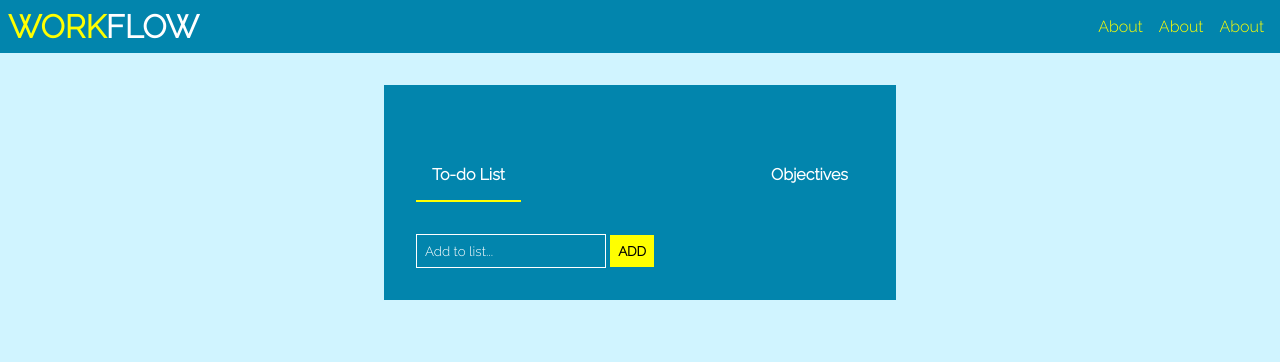
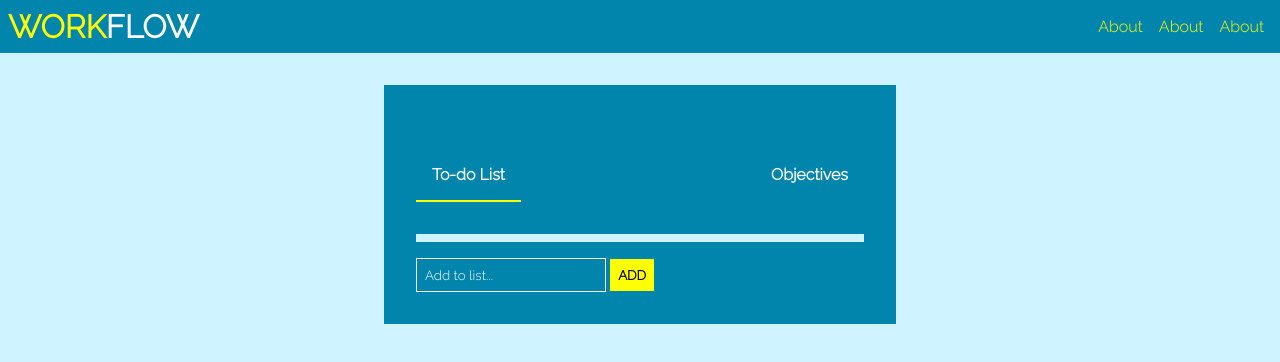
Before and after one commit to Hellie-tenny/workflow, a React (Create React App) app: page / in a window 1280 px wide. Shown: the top 362 px of the page. Built offline with nearby package versions, Linux system fonts and the light colour scheme.

Commit message:
Complete todos app that needs a little retouch

```diff
--- a/src/App.css
+++ b/src/App.css
@@ -38,6 +38,16 @@
   margin: 2rem auto;
   color: #fff;
   position: relative;
+}
+.App .container .progress {
+  width: 100%;
+  height: 0.5rem;
+  background-color: rgb(208, 244, 255);
+  margin: 1rem 0;
+}
+.App .container .progress .progress-indicator {
+  height: 100%;
+  background-color: yellow;
 }
 .App .container .deleteDialog-container {
   width: 100%;
@@ -115,6 +125,10 @@
   font-weight: 600;
   cursor: pointer;
 }
+.App .container form button:hover {
+  background-color: #fff;
+  color: rgb(2, 133, 173);
+}
 .App .container ul li {
   list-style: none;
   padding: 0.5rem 0;
--- a/src/App.scss
+++ b/src/App.scss
@@ -52,6 +52,19 @@ $accentColor: yellow;
         margin: 2rem auto;
         color: #fff;
         position: relative;
+
+        .progress{
+            width: 100%;
+            height: .5rem;
+            background-color: $baseColor;
+            margin: 1rem 0;
+
+
+            .progress-indicator{
+                height: 100%;
+                background-color: yellow;
+            }
+        }
 
         .deleteDialog-container{
             width: 100%;
@@ -134,6 +147,10 @@ $accentColor: yellow;
                 font-weight: 600;
                 cursor: pointer;
             }
+            button:hover{
+                background-color: #fff;
+                color: $primaryColor;
+            }
         }
 
         ul{
--- a/src/componets/container.js
+++ b/src/componets/container.js
@@ -5,6 +5,8 @@ export default function Container() {
     const [newTitle, setNewTitle] = useState("");
     const [todos, setTodos] = useState([]);
     const [targetItem, setTargetItem] = useState("");
+    const [completedTodos, setCompletedTodos] = useState([]);
+    const [completedPercentage, setCompletedPercentage] = useState(0);
 
     function addToList(e) {
         e.preventDefault();
@@ -22,11 +24,11 @@ export default function Container() {
         setTodos(updatedTodos);
     }
 
-    function closePopup(){
+    function closePopup() {
         document.getElementById('deleteDialog-container').classList.remove('active');
     }
 
-    function openPopup(id){
+    function openPopup(id) {
         document.getElementById('deleteDialog-container').classList.add('active');
         setTargetItem(id);
     }
@@ -43,6 +45,7 @@ export default function Container() {
     useEffect(() => {
         if (localStorage.getItem('todos') != null) {
             setTodos(JSON.parse(localStorage.getItem('todos')));
+            setCompletedPercentage((Number(completedTodos.length) / Number(JSON.parse(localStorage.getItem('todos')).length)) * 100);
         } else {
             setTodos([]);
         }
@@ -51,13 +54,17 @@ export default function Container() {
     }, []);
 
     useEffect(() => {
+        const completed = todos.filter((todo) => todo.done);
+        setCompletedTodos(completed);
+        setCompletedPercentage((Number(completedTodos.length) / Number(todos.length)) * 100);
+        console.log("These are the completed todos", completedTodos);
         console.log(localStorage.getItem('todos'));
     }, [todos]);
 
     return (
         <div className="container">
 
-            <div className="deleteDialog-container"  id="deleteDialog-container" onClick={closePopup}>
+            <div className="deleteDialog-container" id="deleteDialog-container" onClick={closePopup}>
                 <div className="deleteDialog">
                     Are you sure you want to delete this item?
                     <div>
@@ -68,6 +75,10 @@ export default function Container() {
 
             <div className="menu">
                 <span className="active">To-do List</span><span>Objectives</span>
+            </div>
+
+            <div className="progress">
+                <div className="progress-indicator" style={{ width: `${completedPercentage}%` }}></div>
             </div>
 
             <form>
@@ -81,7 +92,7 @@ export default function Container() {
                             <input type="checkbox" checked={todo.done} onChange={() => updateDone(todo.id)} />
                             {todo.title}
                         </div>
-                        <div><i class="fa-regular fa-trash-can" onClick={() => openPopup(todo.id)}></i></div>
+                        <div><i className="fa-regular fa-trash-can" onClick={() => openPopup(todo.id)}></i></div>
                     </li>
                 ))}
             </ul>
```
Also changed, not shown: 1 other file (tests, documents, lock files or other folders).
